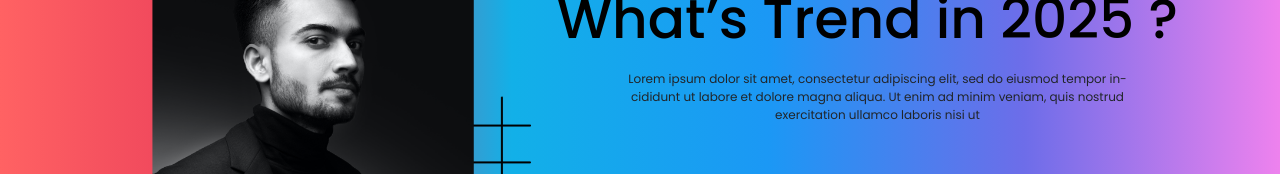
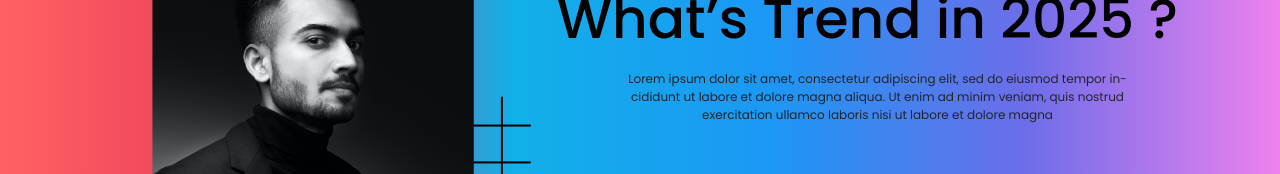
Before and after one commit to vikesh-gupta/First_Project-of-Html-and-Css, a plain HTML site: page index.html in a window 1280 px wide. Shown: the part 273-447 px from the top of the page. Drawn offline with nearby package versions, Linux system fonts and the light colour scheme; a web font is replaced by a local one.

Commit message:
content part updated

```diff
--- a/index.html
+++ b/index.html
@@ -102,7 +102,7 @@
                   Lorem ipsum dolor sit amet, consectetur adipiscing elit, sed do
                   eiusmod tempor in- <br>cididunt ut  labore et dolore magna aliqua. Ut
                   enim ad minim veniam, quis nostrud <br>exercitation ullamco laboris
-                  nisi ut
+                  nisi ut labore et dolore magna
                 </p>
                 <div class="email-join">
                   <button class="button-email">Email Address</button>
```
